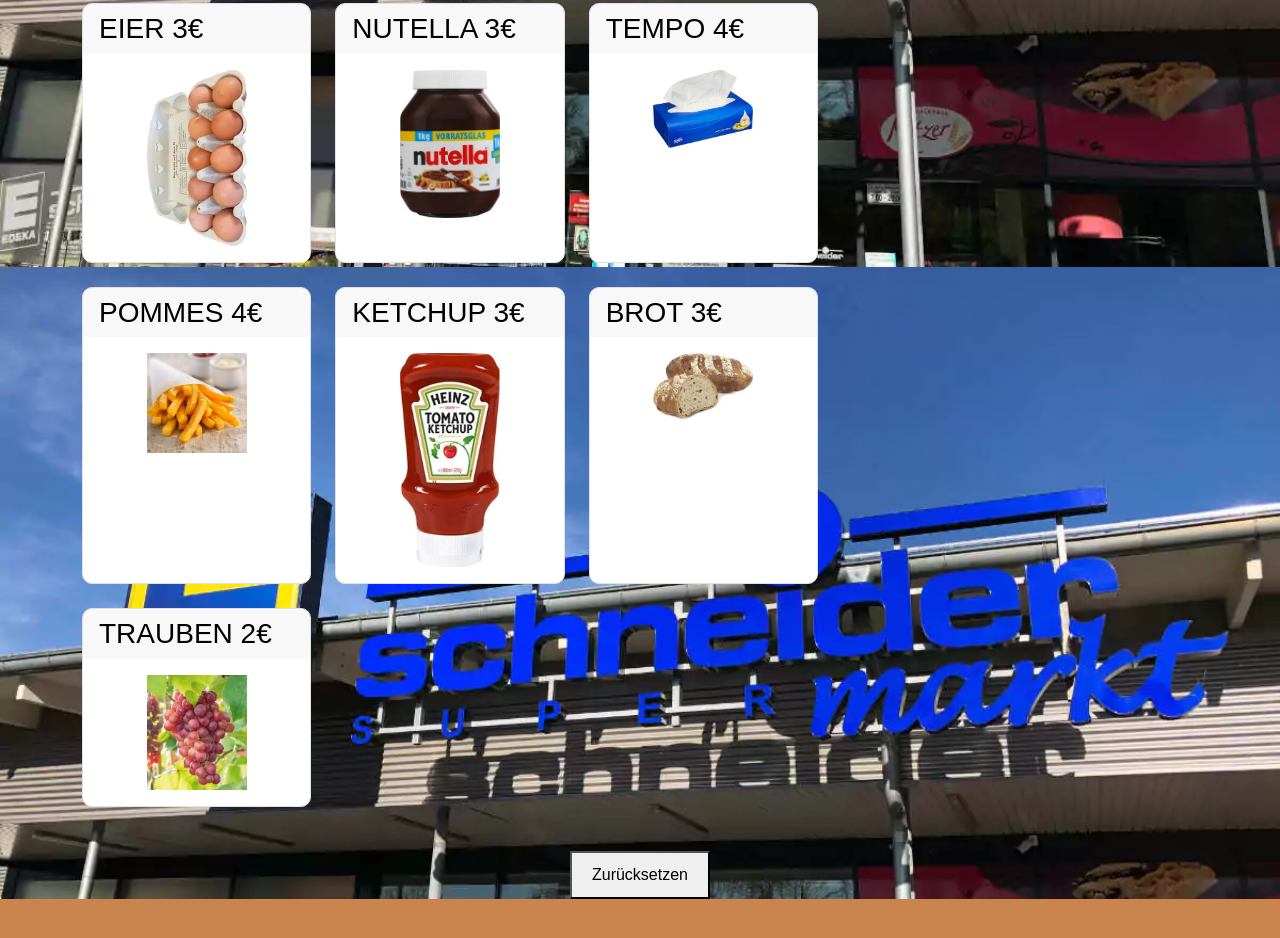
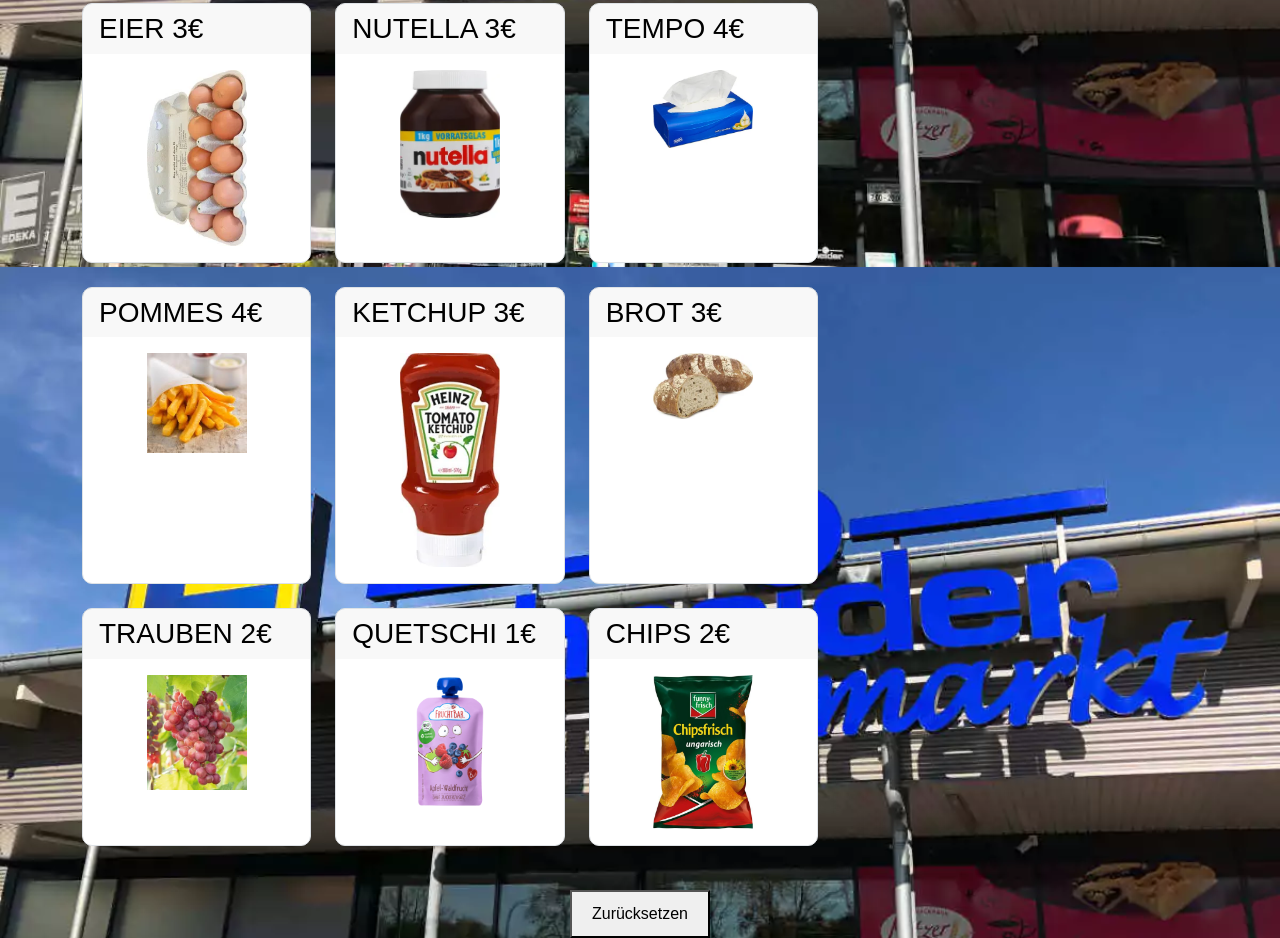
Before and after one commit to JohannesFriedrich/KinderSupermarkt, a plain HTML site: page index.html in a window 1280 px wide. Shown: the part 533-1471 px from the top of the page. Before the commit the page ends 1432 px from the top, so only its background shows below. Drawn offline with nearby package versions, Linux system fonts and the light colour scheme.

Commit message:
add chips & quetschi

```diff
--- a/index.html
+++ b/index.html
@@ -205,6 +205,26 @@
                             </div>
                         </div>
                     </div>
+
+                    <div class="col-sm-4 d-flex align-items-stretch mb-4">
+                        <div class="card h-100">
+                            <h3 class="card-header d-flex">QUETSCHI 1€</h3>
+                            <div class="card-body flex-column mx-auto">
+                                <img src="img/quetschi.png" alt="Quetschi" onclick="countClick('Quetschi')">
+                            </div>
+                        </div>
+                    </div>
+
+                    <div class="col-sm-4 d-flex align-items-stretch mb-4">
+                        <div class="card h-100">
+                            <h3 class="card-header d-flex">CHIPS 2€</h3>
+                            <div class="card-body flex-column mx-auto">
+                                <img src="img/chips.webp" alt="Chips" onclick="countClick('Chips')">
+                            </div>
+                        </div>
+                    </div>
+
+
                 </div>
                 <!-- Weitere Items können hier hinzugefügt werden -->
 
@@ -259,7 +279,9 @@
             Pommes: 0,
             Ketchup: 0,
             Trauben: 0,
-            Brot: 0
+            Brot: 0,
+            Quetschi: 0,
+            Chips: 0
         };
 
         const price = {
@@ -272,7 +294,9 @@
             Pommes: 4,
             Ketchup: 3,
             Trauben: 2,
-            Brot: 3
+            Brot: 3,
+            Quetschi: 1,
+            Chips: 2
         }
 
         function update_kassenbon(item) {
```
Also changed, not shown: img/chips.webp (added), img/quetschi.png (added).
